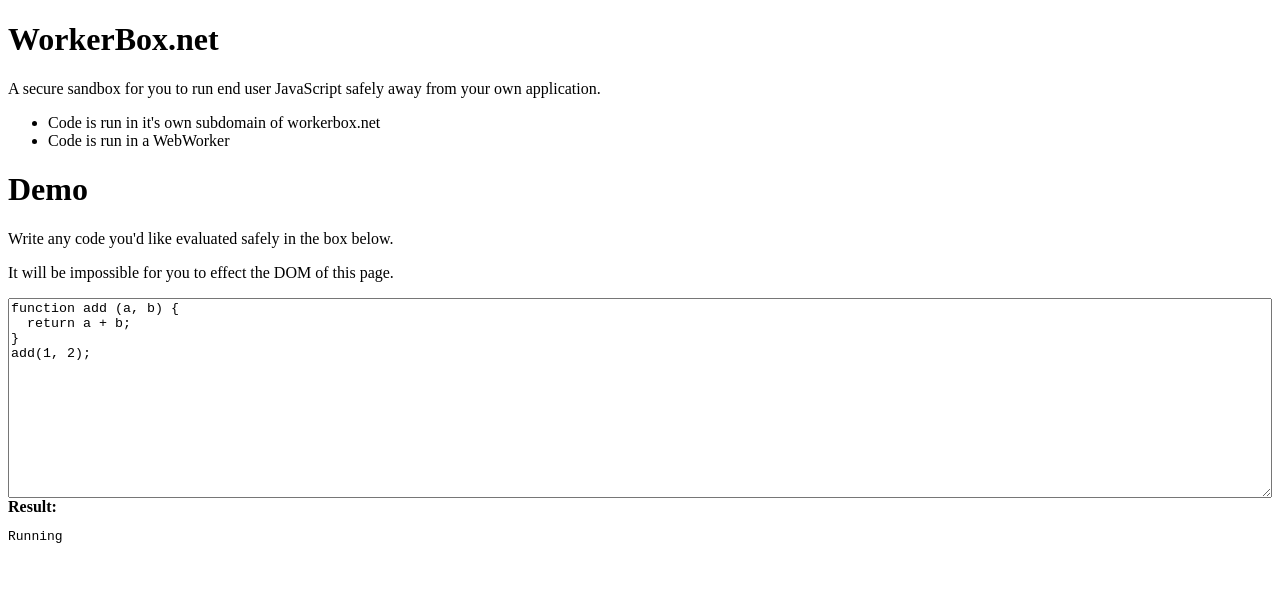
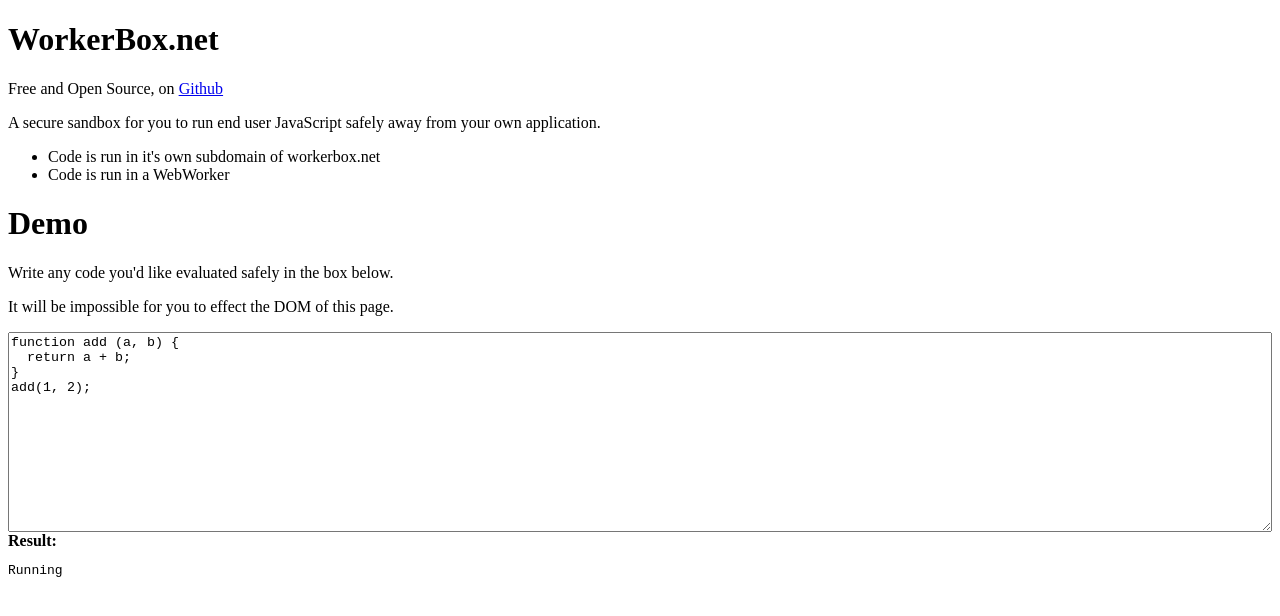
Before and after one commit to markwylde/workerbox, a website with bundled scripts: page demo/index.html in a window 1280 px wide. Built offline with nearby package versions, Linux system fonts and the light colour scheme.

Commit message:
Add github link

```diff
--- a/demo/index.html
+++ b/demo/index.html
@@ -19,6 +19,9 @@
 </head>
 <body>
   <h1>WorkerBox.net</h1>
+  <p>
+    Free and Open Source, on <a href="https://github.com/markwylde/workerbox">Github</a>
+  </p>
   <p>A secure sandbox for you to run end user JavaScript safely away from
     your own application.
   </p>
```
